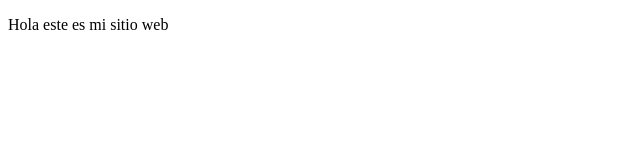
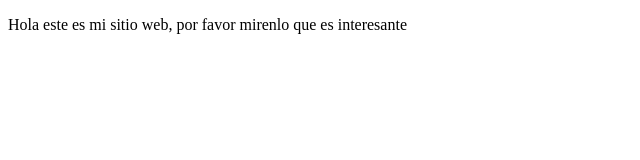
Before and after one commit to JoCaB11/proyectoCursoPrework, a plain HTML site: page index.html in a window 1280 px wide. Shown: the whole page, without its empty margins (0-640 px from the left). Drawn offline with Linux system fonts and the light colour scheme.

Commit message:
cambios agregamos palabras

```diff
--- a/index.html
+++ b/index.html
@@ -8,7 +8,8 @@
 </head>
 <body>
     <p>
-        Hola este es mi sitio web
+        Hola este es mi sitio web, por favor mirenlo
+        que es interesante
     </p>
 
 </body>
```
